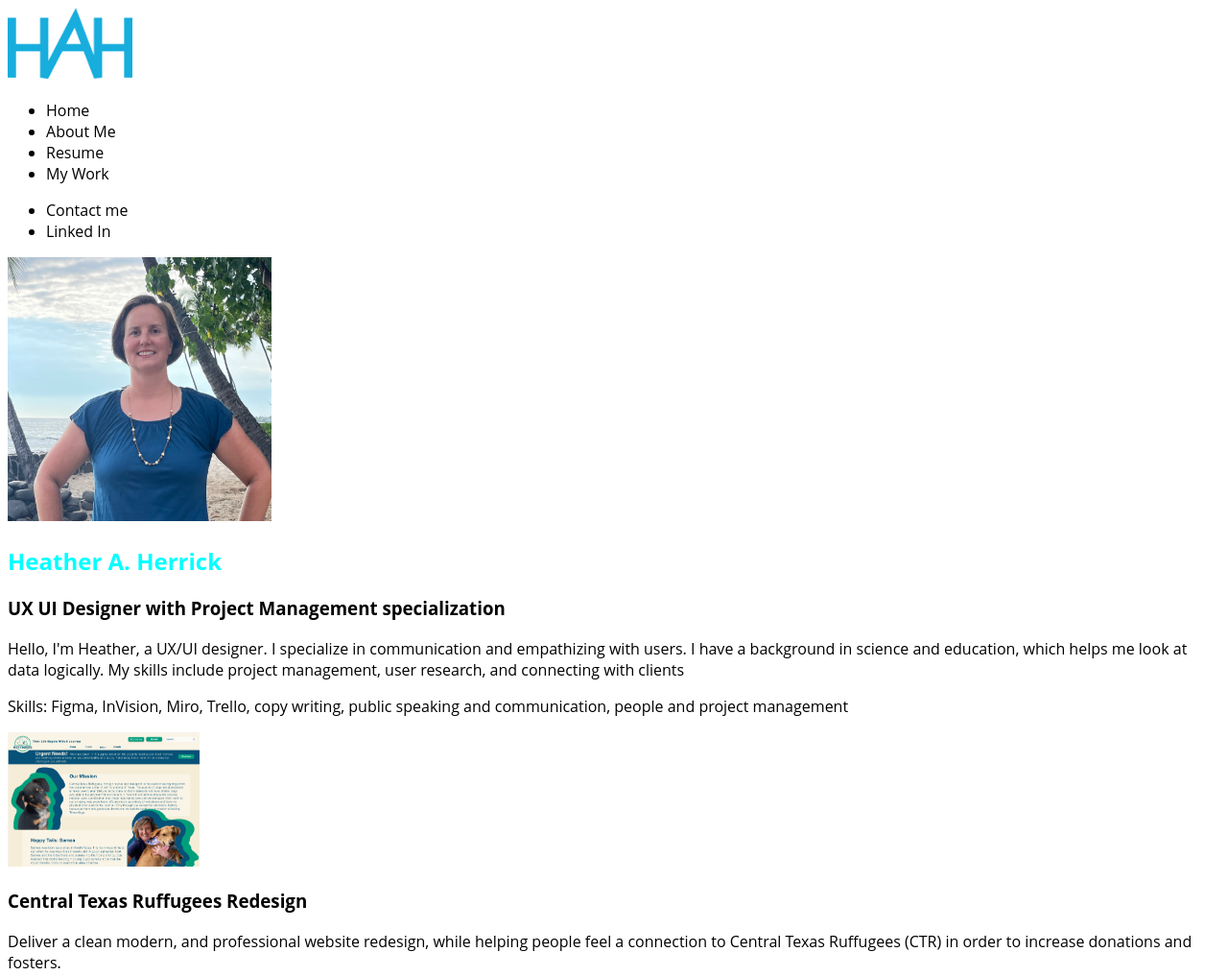
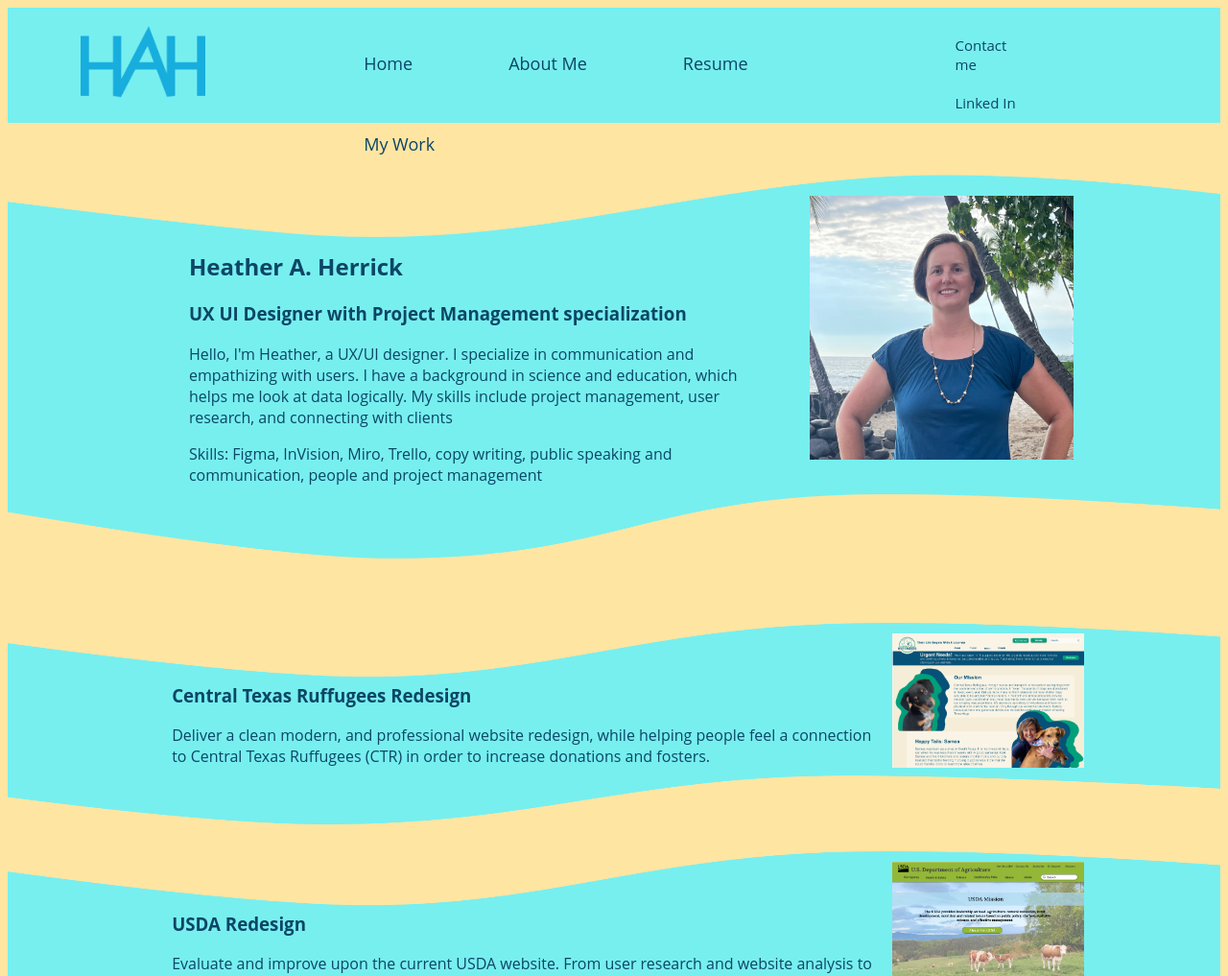
Before and after one commit to HAHerrick/portfolio_repo, a plain HTML site: page index.html in a window 1280 px wide. Shown: the top 1017 px of the page at 96% size. Drawn offline with Linux system fonts and the light colour scheme; files whose address does not match are found by name.

Commit message:
Add files via upload

```diff
--- a/css/index.css
+++ b/css/index.css
@@ -1,4 +1,114 @@
 body {
     font-family: 'Open Sans', sans-serif;
+    background-color: #ffe5a2;
+    height: 100%;
   }
-  .name{color:aqua}
+header{
+  display:flex;
+  height: 120px;
+  margin-top: 0;
+  background-color: #77efef;
+
+}
+  .logo{
+float:left;
+ padding: 1cm;
+  padding-right: 1cm;
+  padding-left: 1cm;
+  padding-top: .25cm;
+}
+.hortizontal{
+  float: center;
+  list-style-type: none;
+  margin: 0;
+  overflow: hidden;
+  background-color: #77efef;
+
+}
+ .hor{display: block;
+float: left;
+color: #0c4665;
+text-align:center;
+padding: 30px 50px;
+text-decoration: none;
+font-size: 18px;
+}
+.hor:hover{background-color: #17ADDD;}
+.text{color: #0c4665;
+}
+  .vertical{
+    float: right;
+    list-style-type: none;
+    margin: 0;
+    padding: 0;
+    margin-left:auto;
+    font-size: 15px;
+    color: #0c4665;
+    padding-right: 5cm;
+    padding-top: .5cm;
+  }
+  .vert{
+    display: block;
+    text-align: left;
+    color:#0c4665;
+    padding: 10px;
+  }
+  .heroimg{
+    padding: 2cm;
+    background-image: url("../images/Rectangle\ 15.png");
+  height:100%;
+  background-position: center;
+  background-repeat: no-repeat;
+  background-size:1300px 400px;
+  }
+.content{
+
+  position: relative;
+  display: block;
+
+}
+.headshot{
+  float: right;
+  margin-left:auto;
+  margin-right: 7%;
+  padding-left: 1cm;
+
+}
+.herotext{
+  position:relative;
+  margin-left: 2cm;
+  margin-bottom: 0;
+  color:#0c4665;
+  padding: 1cm;
+}
+
+
+.project{
+  padding: 20px;
+  background-image: url("../images/Rectangle\ 12.png");
+  height:100%;
+  background-position: center;
+  background-repeat: no-repeat;
+  background-size:1300px 210px;
+  position: relative;
+}
+.img{
+  display:block;
+  margin-left: auto;
+  margin-right: 10%;
+  padding-top: 5px;
+  float: right;
+}
+.projecttext{
+  position:relative;
+  margin-left: 3cm;
+  margin-bottom: 0;
+  color:#0c4665;
+  padding: 1cm;
+  width: 60%;
+}
+footer{display: flex;
+  height: 120px;
+  background-color: #77efef;
+  margin-top: 30px;
+}
```
